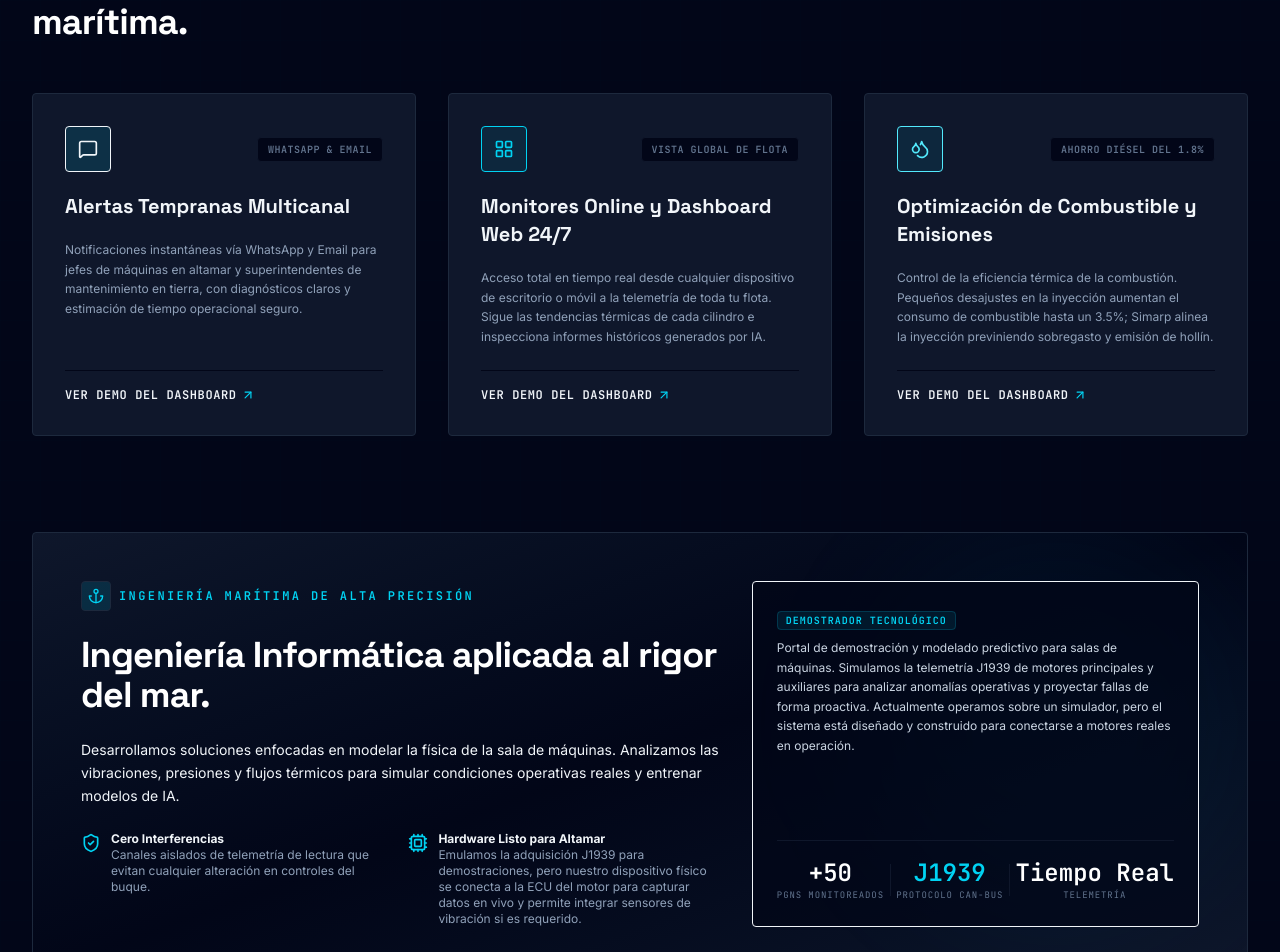
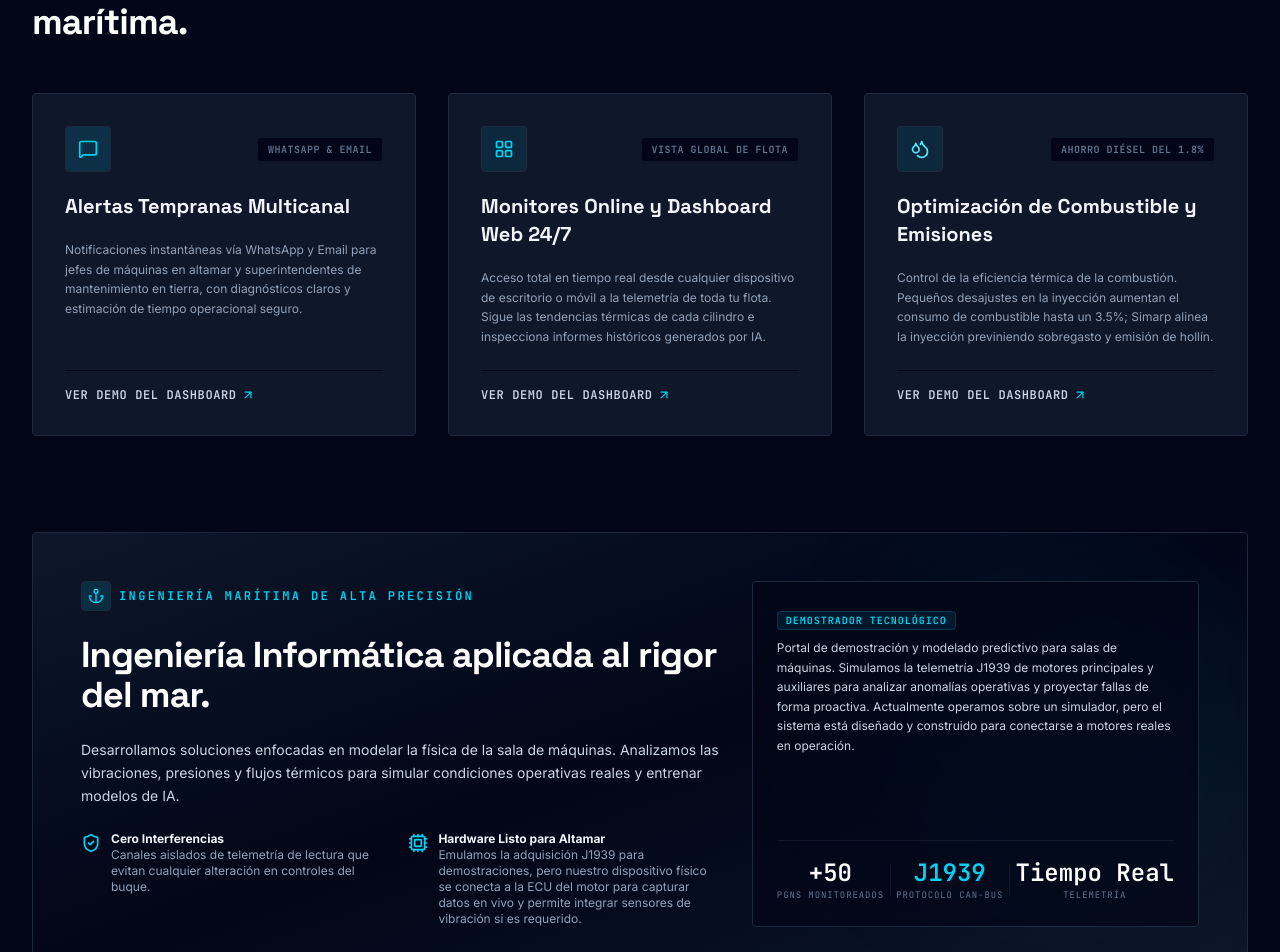
Before and after one commit to alandaf/mant-predictivo-simarp-pagina-inicio, a React (Vite) app: page / in a window 1280 px wide. Shown: the part 3880-4832 px from the top of the page. Built offline with nearby package versions, Linux system fonts and the light colour scheme.

Commit message:
fix: resolve remaining color class warnings in Benefits and simulator close button

```diff
--- a/src/App.tsx
+++ b/src/App.tsx
@@ -284,8 +284,9 @@ export default function App() {
             >
               {/* Close Button */}
               <button
+                type="button"
                 onClick={() => setIsSimulatorOpen(false)}
-                className="absolute top-4 right-4 bg-slate-950 hover:bg-slate-800 border border-slate-850 hover:border-slate-800 text-slate-400 hover:text-white px-3 py-1.5 rounded-sm cursor-pointer z-50 font-mono text-[10px] font-bold uppercase transition-colors"
+                className="absolute top-4 right-4 bg-slate-950 hover:bg-slate-800 border border-slate-800 hover:border-slate-800 text-slate-400 hover:text-white px-3 py-1.5 rounded-sm cursor-pointer z-50 font-mono text-[10px] font-bold uppercase transition-colors"
               >
                 ✕ Cerrar Consola
               </button>
--- a/src/components/Benefits.tsx
+++ b/src/components/Benefits.tsx
@@ -14,7 +14,7 @@ export default function Benefits({ onContactClick }: BenefitsProps) {
       description: 'Notificaciones instantáneas vía WhatsApp y Email para jefes de máquinas en altamar y superintendentes de mantenimiento en tierra, con diagnósticos claros y estimación de tiempo operacional seguro.',
       accent: 'WhatsApp & Email',
       icon: MessageSquare,
-      color: 'text-cyan-450',
+      color: 'text-cyan-400',
       bg: 'bg-cyan-500/15'
     },
     {
@@ -64,7 +64,7 @@ export default function Benefits({ onContactClick }: BenefitsProps) {
                   <div className="space-y-5">
                     {/* Icon & Label */}
                     <div className="flex justify-between items-center">
-                      <div className={`${benefit.bg} ${benefit.color} p-3 rounded-sm border border-slate-850`}>
+                      <div className={`${benefit.bg} ${benefit.color} p-3 rounded-sm border border-slate-800`}>
                         <IconComponent className="w-5 h-5" />
                       </div>
                       <span className="text-[10px] font-mono text-slate-500 font-bold uppercase tracking-wider bg-slate-950 px-2.5 py-1 rounded-sm border border-slate-900">
@@ -81,7 +81,7 @@ export default function Benefits({ onContactClick }: BenefitsProps) {
                     </p>
                   </div>
 
-                  <div className="mt-6 pt-4 border-t border-slate-950 flex items-center gap-1 text-slate-350 font-mono text-xs group-hover:text-cyan-400 transition-colors duration-150 cursor-pointer font-bold uppercase tracking-wider" onClick={onContactClick}>
+                  <div className="mt-6 pt-4 border-t border-slate-950 flex items-center gap-1 text-slate-300 font-mono text-xs group-hover:text-cyan-400 transition-colors duration-150 cursor-pointer font-bold uppercase tracking-wider" onClick={onContactClick}>
                     <span>Ver Demo del Dashboard</span>
                     <ArrowUpRight className="w-3.5 h-3.5 text-cyan-400" />
                   </div>
@@ -114,7 +114,7 @@ export default function Benefits({ onContactClick }: BenefitsProps) {
               Ingeniería Informática aplicada al rigor del mar.
             </h2>
 
-            <p className="text-slate-355 text-sm leading-relaxed">
+            <p className="text-slate-300 text-sm leading-relaxed">
               Desarrollamos soluciones enfocadas en modelar la física de la sala de máquinas. Analizamos las vibraciones, presiones y flujos térmicos para simular condiciones operativas reales y entrenar modelos de IA.
             </p>
 
@@ -139,7 +139,7 @@ export default function Benefits({ onContactClick }: BenefitsProps) {
           </div>
 
           {/* Testimonial / Credibility Stat Block (Col 5) */}
-          <div className="lg:col-span-5 bg-slate-950/70 p-6 rounded-sm border border-slate-850 flex flex-col justify-between h-full space-y-6">
+          <div className="lg:col-span-5 bg-slate-950/70 p-6 rounded-sm border border-slate-800 flex flex-col justify-between h-full space-y-6">
             <div className="space-y-4">
               <span className="text-[10px] font-mono uppercase text-cyan-400 font-bold tracking-widest bg-cyan-500/10 px-2 py-0.5 rounded border border-cyan-500/20">
                 Demostrador Tecnológico
```
Also changed, not shown: 4 other files (tests, documents, lock files or other folders).
